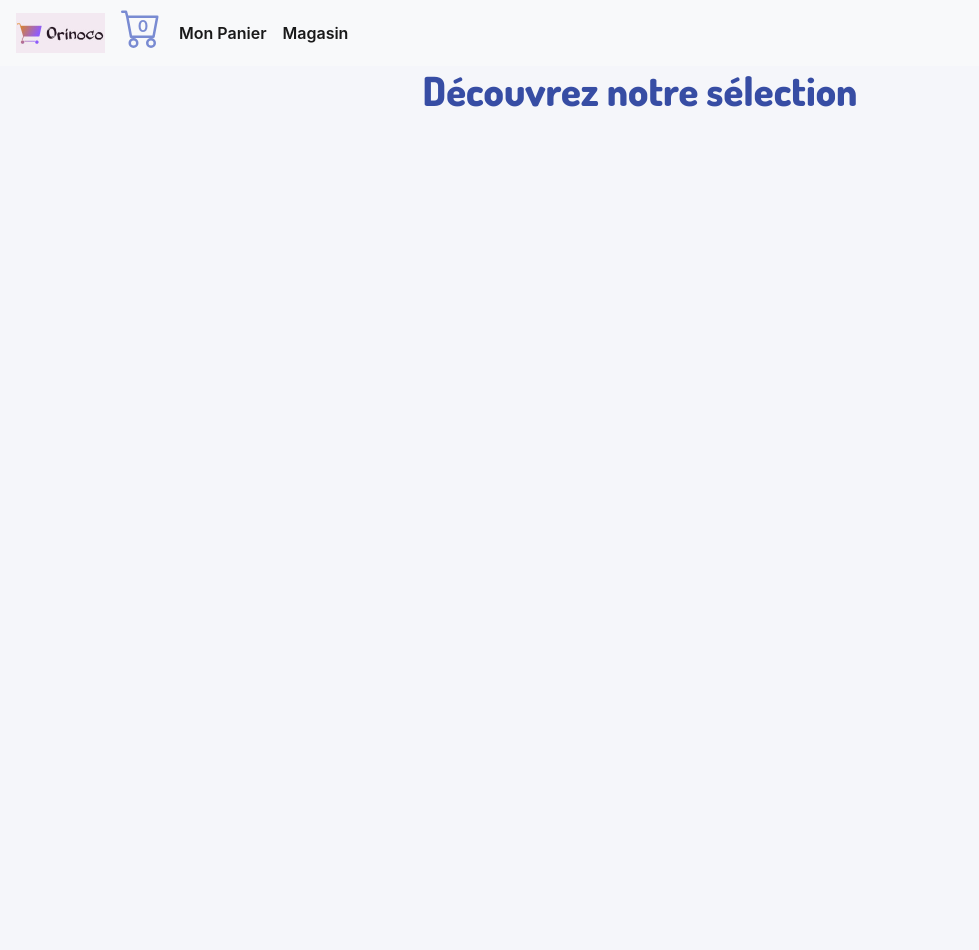
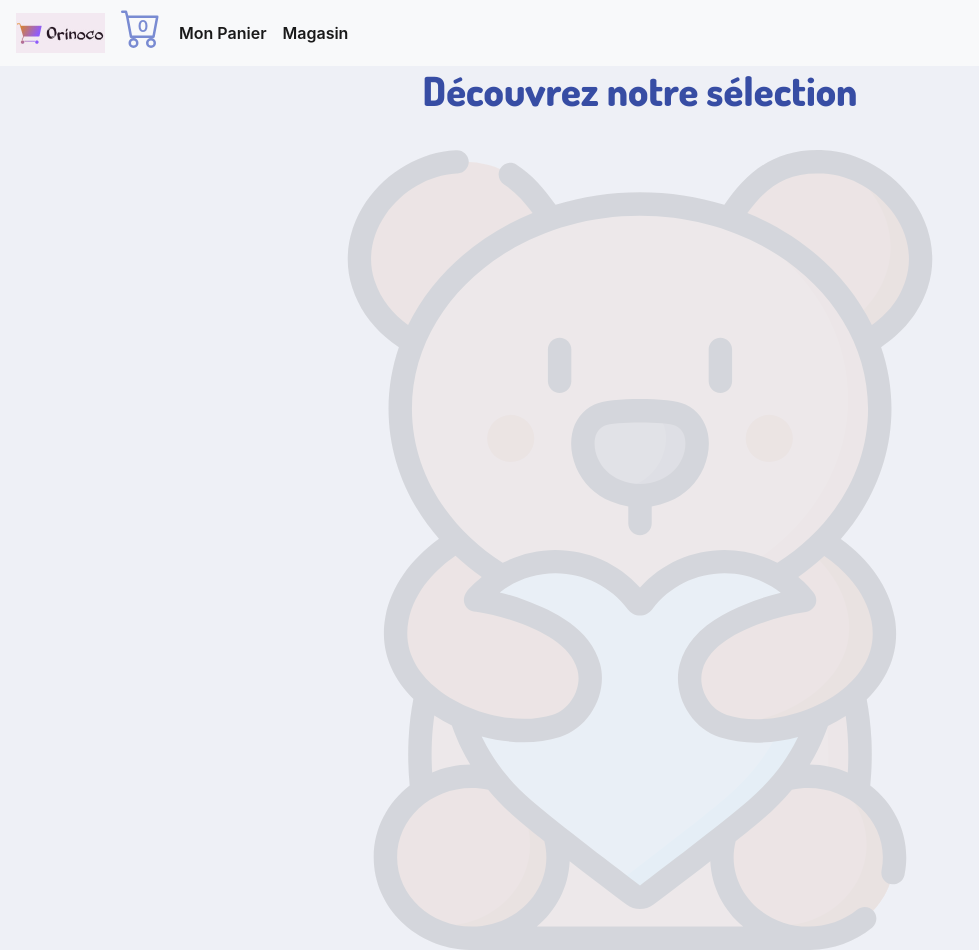
Before and after one commit to dridritwo/auxent_adrien_orinoco, a website built with Vite: page index.html in a window 1280 px wide. Shown: the whole page, without its empty margins (0-979 px from the left). Before the commit the page ends 800 px from the top, so only its background shows below. Built offline with nearby package versions, Linux system fonts and the light colour scheme; files whose address does not match are found by name.

Commit message:
added background image

```diff
--- a/index.html
+++ b/index.html
@@ -41,7 +41,9 @@
         </ul>
       </div>
     </nav>
-
+    <div class="bear-svg">
+      <img src="./src//assets/teddy-bear.svg" alt="" srcset="">
+    </div>
     <main>
 
       <h1 class="text-center w-100">Découvrez notre sélection</h1>
--- a/src/js/services/TeddiesService.js
+++ b/src/js/services/TeddiesService.js
@@ -38,7 +38,6 @@
 
     let card = document.createElement("div");
     card.classList.add("card");
-    card.style.width = "250px";
 
     let imageContainer = document.createElement("div");
     imageContainer.classList.add("card-img-container");
--- a/src/scss/_variable_overrides.scss
+++ b/src/scss/_variable_overrides.scss
@@ -3,4 +3,4 @@
 $headings-font-family: 'Dosis', sans-serif;
 $primary: hsl(228, 50%, 43%);
 $secondary: hsl(228, 50%, 65%);
-$tertiary : hsl(228, 33%, 97%);
+$tertiary : hsl(228, 33%, 95%);
--- a/src/scss/pages/_magasin.scss
+++ b/src/scss/pages/_magasin.scss
@@ -27,10 +27,11 @@
 
     .card {
         border: 2px rgba(255, 255, 255, 0) solid;
-        transition: all 1s ease-in-out;
+        transition: opacity 0.6s ease-out, transform 0.6s ease-out, box-shadow 0.35s ease-out;
+        width: 250px;
         &:focus, &:hover {
             border: 2px $primary solid;
-            transition: all 0.2s ease-in-out;
+            transition: box-shadow 0.35s ease-out;
             box-shadow: 10px 12px 10px 1px rgba(0,0,0,0.42);
         }
     }
@@ -46,3 +47,20 @@
     opacity: 0;
     transform: translateY(20px);
 }
+
+.bear-svg {
+    width: 100vw;
+    height: 100vh;
+    position: absolute;
+    top: 150px;
+    left: 0;
+    z-index: -10;
+    display: flex;
+    justify-content: center;
+    align-items: center;
+    opacity: 0.1;
+    img {
+        width: 100%;
+        height: 100%;
+    }
+}
```
Also changed, not shown: src/assets/teddy-bear.svg (added).
